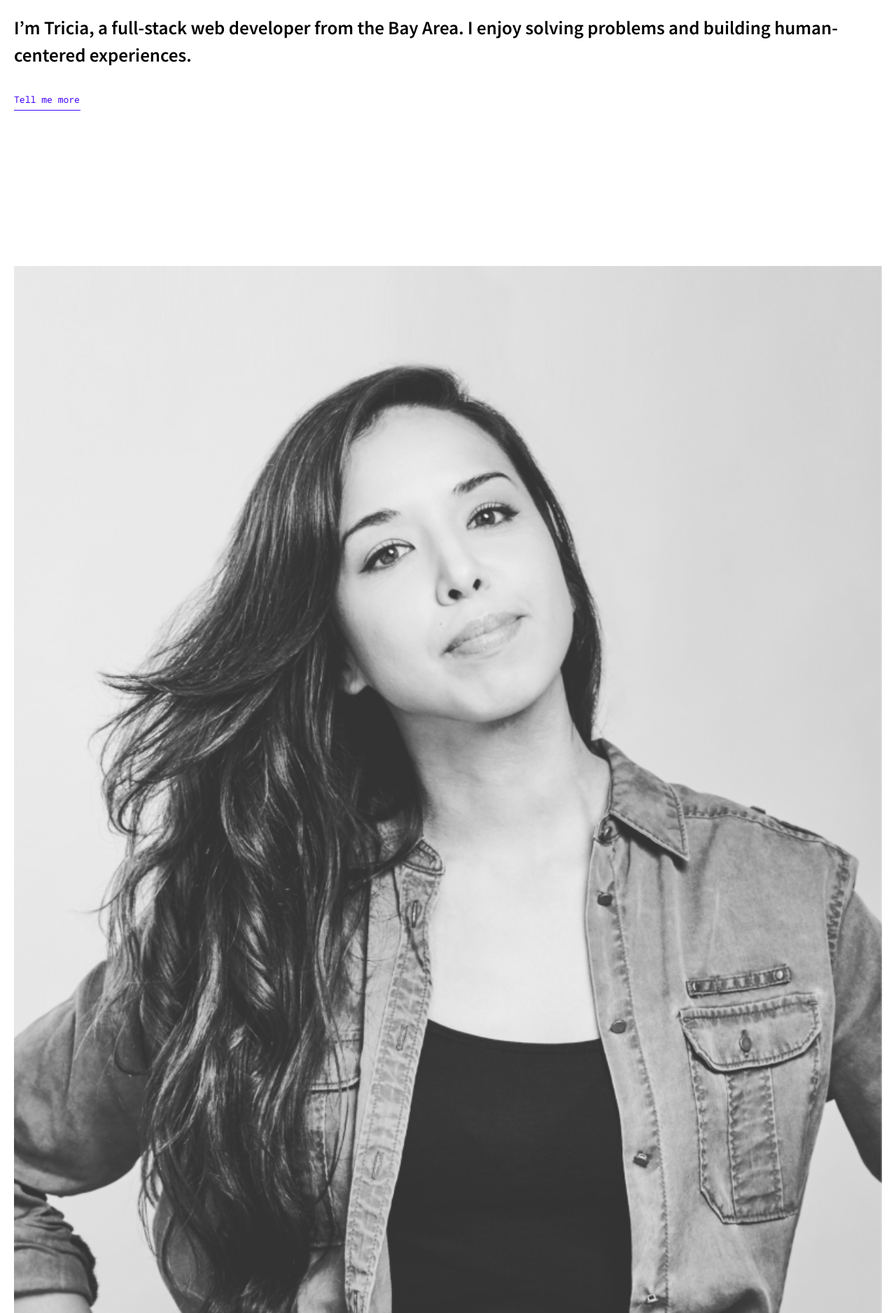
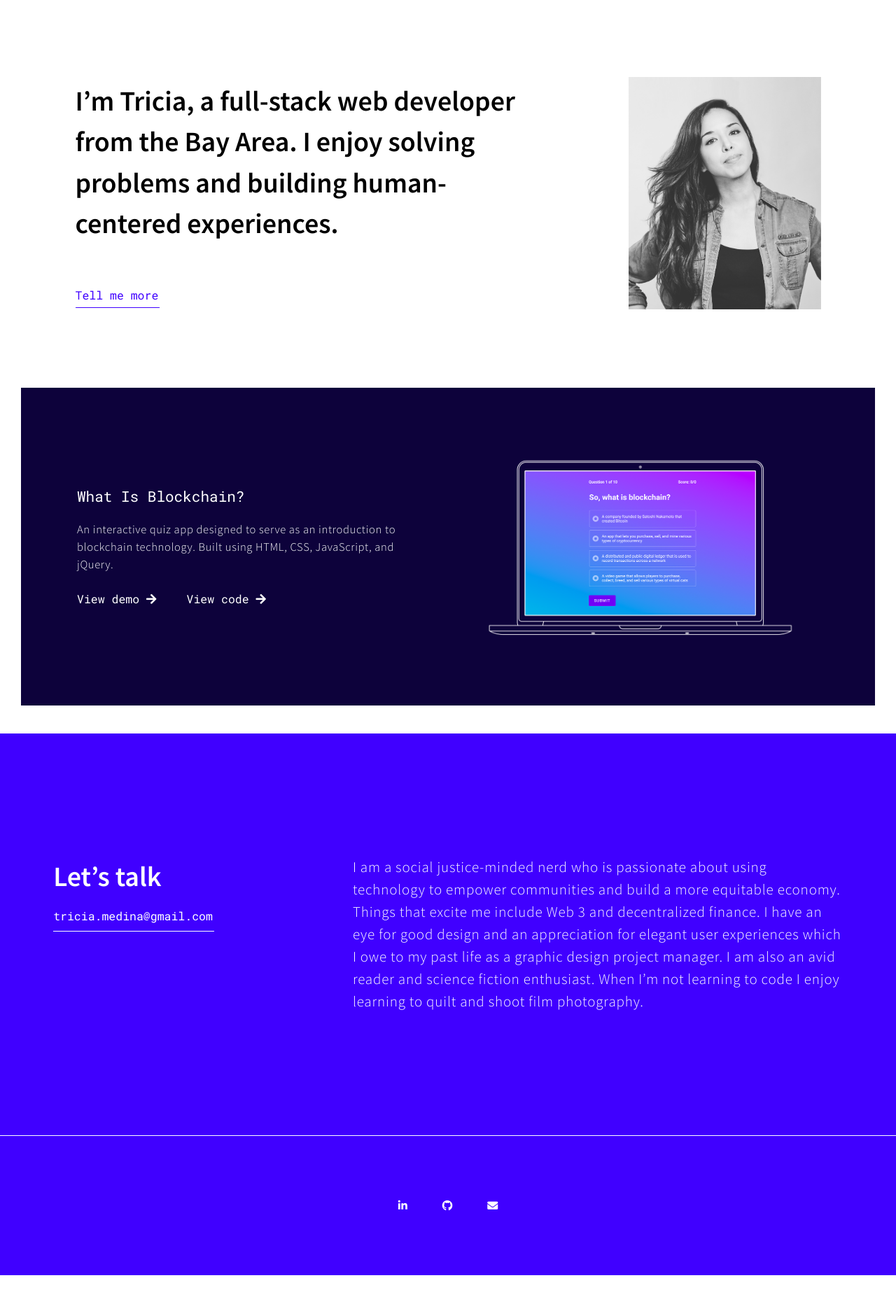
Before and after one commit to triciamedina/portfolio, a plain HTML site: page index.html in a window 1280 px wide. Shown: the part 180-2056 px from the top of the page at 70% size. After the commit the page ends 2002 px from the top, so only its background shows below. Drawn offline with nearby package versions, Linux system fonts and the light colour scheme.

Commit message:
Add fully responsive styling, new image

```diff
--- a/index.html
+++ b/index.html
@@ -6,8 +6,10 @@
         <meta name="viewport" content="width=device-width, initial-scale=1">
         <meta charset="UTF-8">
 
+        <!-- <link rel="shortcut icon" href="favicon.ico" type="image/x-icon"> -->
+
         <!-- Normalize -->
-        <link rel="stylesheet" type="text/css" href="//cdnjs.cloudflare.com/ajax/libs/normalize/6.0.0/normalize.css">
+        <link rel="stylesheet" type="text/css" href="normalize.css">
 
         <!-- Styles -->
         <link rel="stylesheet" href="main.css">
@@ -18,7 +20,8 @@
     </head>
     <body>
         <header>
-            <img src="images/t-logo.png" alt="">
+            <div class="header-container">
+                <img src="images/t-logo.png" alt="Logo">
                 <a aria-label="LinkedIn" href="https://www.linkedin.com/in/triciamedina/">
                     <i aria-hidden="true" class="fab fa-linkedin-in" title="LinkedIn"></i>
                 </a>
@@ -28,6 +31,7 @@
                 <a aria-label="Email" href="mailto:tricia.medina@gmail.com">
                     <i aria-hidden="true" class="fas fa-envelope" title="Email"></i>
                 </a>
+            </div>
         </header>
         <main>
             <section class="banner" role="banner">
@@ -41,21 +45,23 @@
             </section>
             <section class="project-section">
                 <div class="project-container">
-                    <div class="padding">
+                    <div class="project-text-container">
                         <h2 class="project-title">What Is Blockchain?</h2>
                         <p>An interactive quiz app designed to serve as an introduction to blockchain technology. Built using <span class="tech-stack">HTML, CSS, JavaScript, and jQuery</span>.</p>
-                        <a href="https://triciamedina.github.io/quiz-app/">View demo <i class="fas fa-arrow-right"></i></a>
+                        <a href="https://triciamedina.github.io/quiz-app/" class="project custom-underline">View demo <i class="fas fa-arrow-right"></i></a>
                         <a href="https://github.com/triciamedina/quiz-app">View code <i class="fas fa-arrow-right"></i></a>
                     </div>
-                    <img class="project-image" src="images/blockchain-mockup-mobile.png" alt="Screenshot of blockchain quiz app.">
+                    <img class="project-image" src="images/blockchain-mockup-outline.png" alt="Screenshot of blockchain quiz app.">
                 </div>
             </section>
             <section class="about-section" id="about">
+                <div class="contact-container">
                     <h2 class="contact">Let&rsquo;s talk</h2>
                     <div class="link-box contact">
                         <a class="contact custom-underline" href="mailto:tricia.medina@gmail.com">tricia.medina@gmail.com</a>
                     </div>
-                <p class="about">I am a social justice-minded nerd who is passionate about using technology to empower communities and build a more equitable economy. Things that excite me include Web 3 and decentralized finance. I have an eye for good design and a an appreciation for elegant user experiences which I owe to my past life as a graphic design project manager. I am also an avid reader and science fiction enthusiast. When I’m not learning to code I enjoy learning to quilt and shoot film photography.</p>
+                </div>
+                <p class="about">I am a social justice-minded nerd who is passionate about using technology to empower communities and build a more equitable economy. Things that excite me include Web 3 and decentralized finance. I have an eye for good design and an appreciation for elegant user experiences which I owe to my past life as a graphic design project manager. I am also an avid reader and science fiction enthusiast. When I’m not learning to code I enjoy learning to quilt and shoot film photography.</p>
             </section>
         </main>
         <footer role="contentinfo">
--- a/main.css
+++ b/main.css
@@ -17,8 +17,14 @@ a {
 }
 
 header {
+    display: flex;
+    justify-content: center;
+}
+
+div.header-container {
     height: 120px;
     width: 100%;
+    max-width: 1300px;
     display: flex;
     flex-direction: row;
     justify-content: flex-end;
@@ -33,7 +39,7 @@ header img {
     margin-right: auto;
 }
 
-header > a {
+header a {
     color: #4000ff;
     margin-left: 30px;
 }
@@ -46,10 +52,11 @@ section.banner {
 }
 
 div.hero {
-    height: 360px;
+    height: auto;
     display: flex;
     flex-direction: column;
     margin-top: 80px;
+    margin-bottom: 80px;
     min-width: 280px;
 }
 
@@ -58,6 +65,7 @@ h1.hero {
     font-size: 1.8em;
     font-weight: 600;
     line-height: 146.5%;
+    max-width: 640px;
 }
 
 a.hero {
@@ -96,6 +104,7 @@ div#portrait {
 
 div#portrait > img {
     width: 100%;
+    max-width: 400px;
     height: auto;
 }
 
@@ -113,22 +122,21 @@ section.project-section {
 
 div.project-container {
     width: 100%;
+    max-width: 1300px;
     height: auto;
     background-color: #0d023b;
 }
 
-div.padding {
+div.project-text-container {
     display: flex;
     flex-direction: column;
     padding: 30px 25px 0px 25px;
 }
 
 h2.project-title {
-    /* font-size: 1.8em;
-    font-weight: 600; */
     font-family: 'Roboto Mono', monospace;
-    font-size: 1.5em;
-    font-weight: 300;
+    font-size: 1em;
+    font-weight: 400;
     line-height: 130%;
     margin: 0px 0px 20px 0px;
     color: white;
@@ -146,14 +154,15 @@ h2.project-title {
 
 .project-container a {
     color: white;
-    font-size: .87em;
+    font-size: 1em;
     margin: 0px 0px 22px 0px;
-    width: 100px;
+    width: 150px;
 }
 
 img.project-image {
     height: auto;
     width: 100%;
+    max-width: 511px;
     vertical-align: bottom;
 }
 
@@ -161,16 +170,14 @@ section.about-section {
     width: 100%;
     height: auto;
     background-color: #4000ff;
-    display: flex;
-    flex-direction: column;
-    justify-content: center;
     color: white;
     padding-left: 20px;
     padding-right: 20px;
 }
 
 h2.contact {
-    margin: 80px 0px 18px 0px;
+    margin: 0px 0px 18px 0px;
+    padding-top: 80px;
     font-size: 1.8em;
     font-weight: 600;
     line-height: 146.5%;
@@ -183,17 +190,14 @@ h2.contact {
 }
 
 p.about {
-    /* font-family: 'Roboto Mono', monospace;
-    font-size: .87em;
-    font-weight: 300;
-    line-height: 160%; */
     font-size: 1em;
     font-weight: 300;
     line-height: 152.3%;
     letter-spacing: .04em;
     width: auto;
-    margin-top: 60px;
-    margin-bottom: 80px;
+    margin-top: 80px;
+    margin-bottom: 0px;
+    padding-bottom: 80px;
 }
 
 footer {
@@ -220,3 +224,226 @@ a.custom-underline:focus::after {
 a:hover, a:focus {
     color: #F24E1E;
 }
+
+/* Responsive */
+
+@media screen and (min-width: 768px) {
+
+    div.header-container {
+        padding-left: 60px;
+        padding-right: 60px;
+    }
+
+    div.hero {
+        margin-top: 150px;
+        margin-right: 50px;
+    }
+
+    h1.hero {
+        margin: 0px 0px 60px 0px;
+        font-size: 2em;
+    }
+
+    section.banner {
+        height: auto;
+        width: 100%;
+        padding-left: 60px;
+        padding-right: 60px;
+        display: flex;
+        flex-direction: row;
+    }
+
+    a.hero {
+        font-size: 1em;
+    }
+
+    div#portrait > img {
+        width: 224.5px;
+        height: 271px;
+        margin-top: 150px;
+    }
+
+    .custom-underline::after {
+        top: 26px;
+        left: 0px;
+    }
+
+    .hero.custom-underline::after {
+        width: 110px;
+    }
+
+    .contact.custom-underline::after {
+        width: 210px;
+    }
+
+    section.project-section {
+        padding-left: 30px;
+        padding-right: 30px;
+    }
+
+    div.project-container {
+        display: flex;
+        flex-direction: row;
+        align-items: center;
+        min-height: 300px;
+        padding: 30px 40px 30px 40px;
+    }
+
+    div.project-text-container {
+        display: inline-block;
+        padding: 0px 50px 0px 0px;
+    }
+
+    h2.project-title {
+        font-size: 1em;
+        font-weight: 400;
+        line-height: 130%;
+        margin: 0px 0px 20px 0px;
+    }
+
+    .project-container p {
+        font-size: 1em;
+        width: auto;
+    }
+
+    .project-container a {
+        margin: 0px 30px 0px 0px;
+        width: 150px;
+    }
+
+    img.project-image {
+        height: 100%;
+        width: auto;
+    }
+
+    section.about-section {
+        padding-left: 60px;
+        padding-right: 60px;
+        display: flex;
+        flex-direction: row;
+    }
+
+    div.contact-container {
+        margin-right: 80px;
+        align-self: flex-start;
+    }
+
+    p.about {
+        width: auto;
+        align-self: flex-end;
+    }
+
+    .about-section a {
+        font-size: 1em;
+    }
+
+    footer {
+        width: 100%;
+        height: 150px;
+    }
+
+    footer > a {
+        margin: 0px 25px 0px 25px;
+    }
+}
+
+@media screen and (min-width: 1000px) {
+
+    section.banner {
+        justify-content: center;
+    }
+
+    h1.hero {
+        margin: 0px 0px 60px 0px;
+        font-size: 2.67em;
+    }
+
+    a.hero {
+        font-size: 1.1em;
+    }
+
+    .hero.custom-underline::after {
+        width: 120px;
+    }
+
+    .contact.custom-underline::after {
+        width: 230px;
+    }
+
+    .custom-underline::after {
+        top: 30px;
+        left: 0px;
+    }
+
+    div.hero {
+        margin-top: 175px;
+        margin-right: 80px;
+    }
+
+    div#portrait > img {
+        margin-top: 170px;
+        max-width: 275px;
+        height: auto;
+        width: 100%;
+    }
+
+    section.project-section {
+        align-items: center;
+    }
+
+    h2.project-title {
+        font-size: 1.4em;
+    }
+
+    div.project-container {
+        padding: 30px 80px 30px 80px;
+    }
+
+    .project-container p {
+        font-size: 1.1em;
+    }
+
+    .project-container a {
+        font-size: 1.1em;
+        margin: 0px 40px 0px 0px;
+    }
+
+    section.about-section {
+        justify-content: center;
+    }
+
+    div.contact-container {
+        margin-right: 200px;
+    }
+
+    h2.contact {
+        margin: 0px 0px 18px 0px;
+        padding-top: 175px;
+        font-size: 2.67em;
+    }
+
+    .about-section a {
+        font-size: 1.1em;
+    }
+
+    p.about {
+        font-size: 1.4em;
+        width: auto;
+        max-width: 700px;
+        margin-top: 175px;
+        margin-bottom: 175px;
+        padding: 0;
+    }
+
+    footer {
+        height: 200px;
+    }
+}
+
+@media screen and (min-width: 1120px) {
+
+    div.hero {
+        margin-right: 150px;
+    }
+
+}
```
Also changed, not shown: images/blockchain-mockup-mobile.png (deleted), images/blockchain-mockup-outline.png (added), normalize.css (added). Lines whose indentation alone changed are shown as unchanged.
